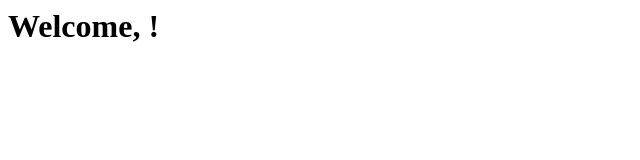
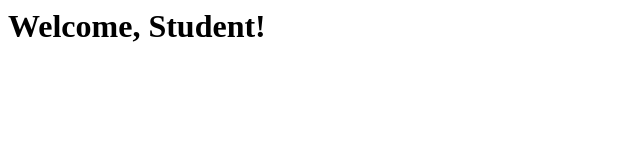
Before and after one commit to mayarrekmani/Soen287GroupProject, a plain HTML site: page studentPage.html in a window 1280 px wide. Shown: the whole page, without its empty margins (0-640 px from the left). Drawn offline with Linux system fonts and the light colour scheme.

```diff
--- a/studentPage.html
+++ b/studentPage.html
@@ -1,10 +1,19 @@
 <html>
+   <head>
+    <meta charset="UTF-8">
+    <title>Welcome Page</title>
+  </head>
   <body>
     <h1>Welcome, <span id="displayName"></span>!</h1>
+
     <script>
-      //still have to fix this it isnt working
+      // Get username saved earlier (e.g., from signup or login)
       const username = localStorage.getItem("username");
-      document.getElementById("displayName").textContent = username;
+
+      // Wait until the page fully loads, then display it
+      document.addEventListener("DOMContentLoaded", function() {
+        document.getElementById("displayName").textContent = username || "Student";
+      });
     </script>
   </body>
 </html>
```
